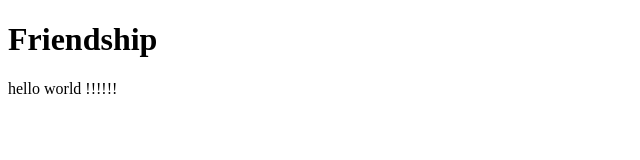
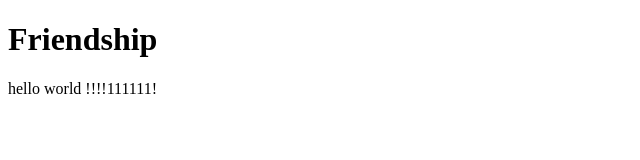
Before and after one commit to Aka-jpg/demo-repo, a plain HTML site: page index.html in a window 1280 px wide. Shown: the full height of the page, 0-640 px from the left. Drawn offline with Linux system fonts and the light colour scheme.

Commit message:
addition of 1

```diff
--- a/index.html
+++ b/index.html
@@ -3,5 +3,5 @@
 
 
 
-<div> hello world !!!!!!</div>
+<div> hello world !!!!111111!</div>
 </html>
```
